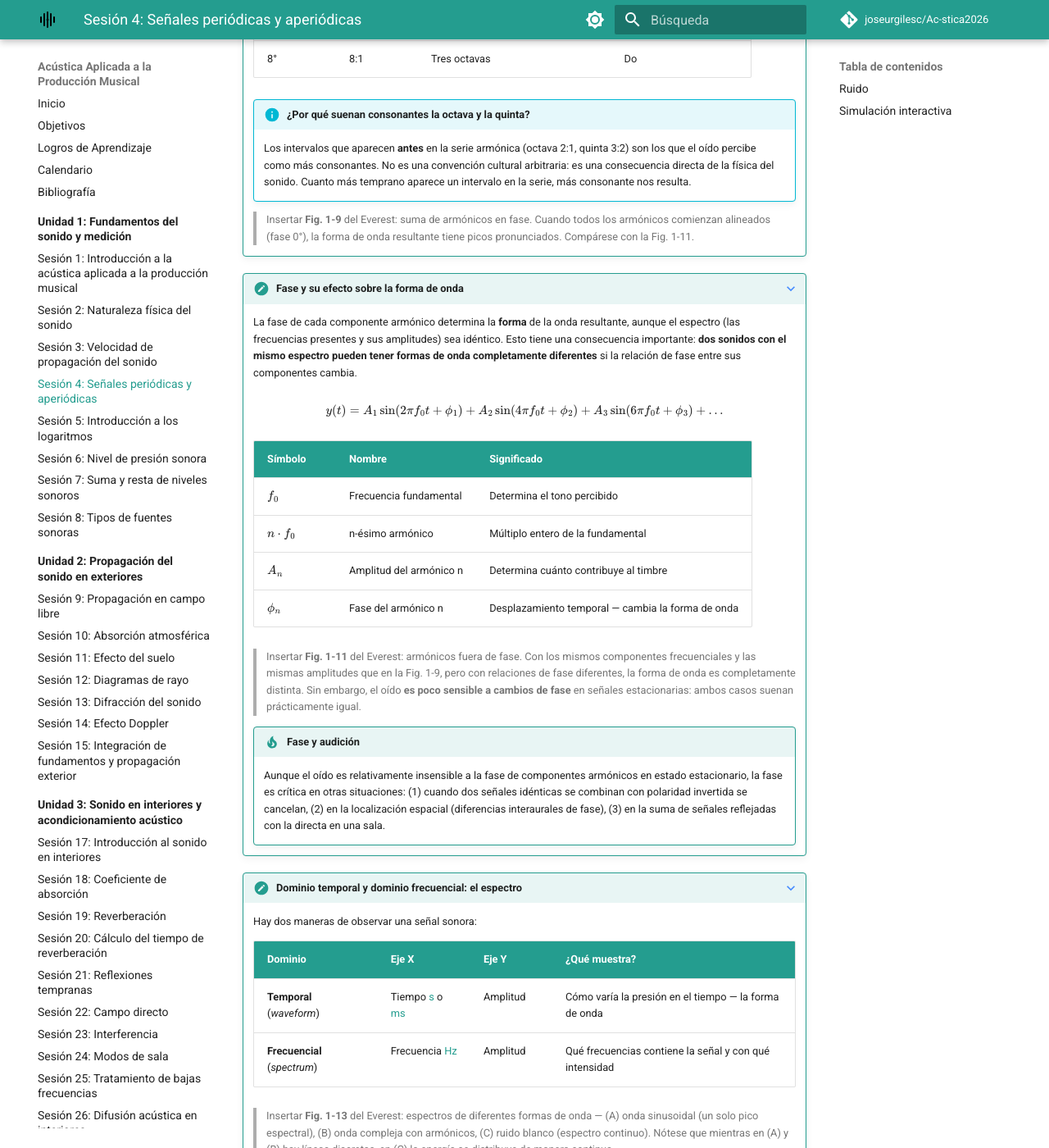
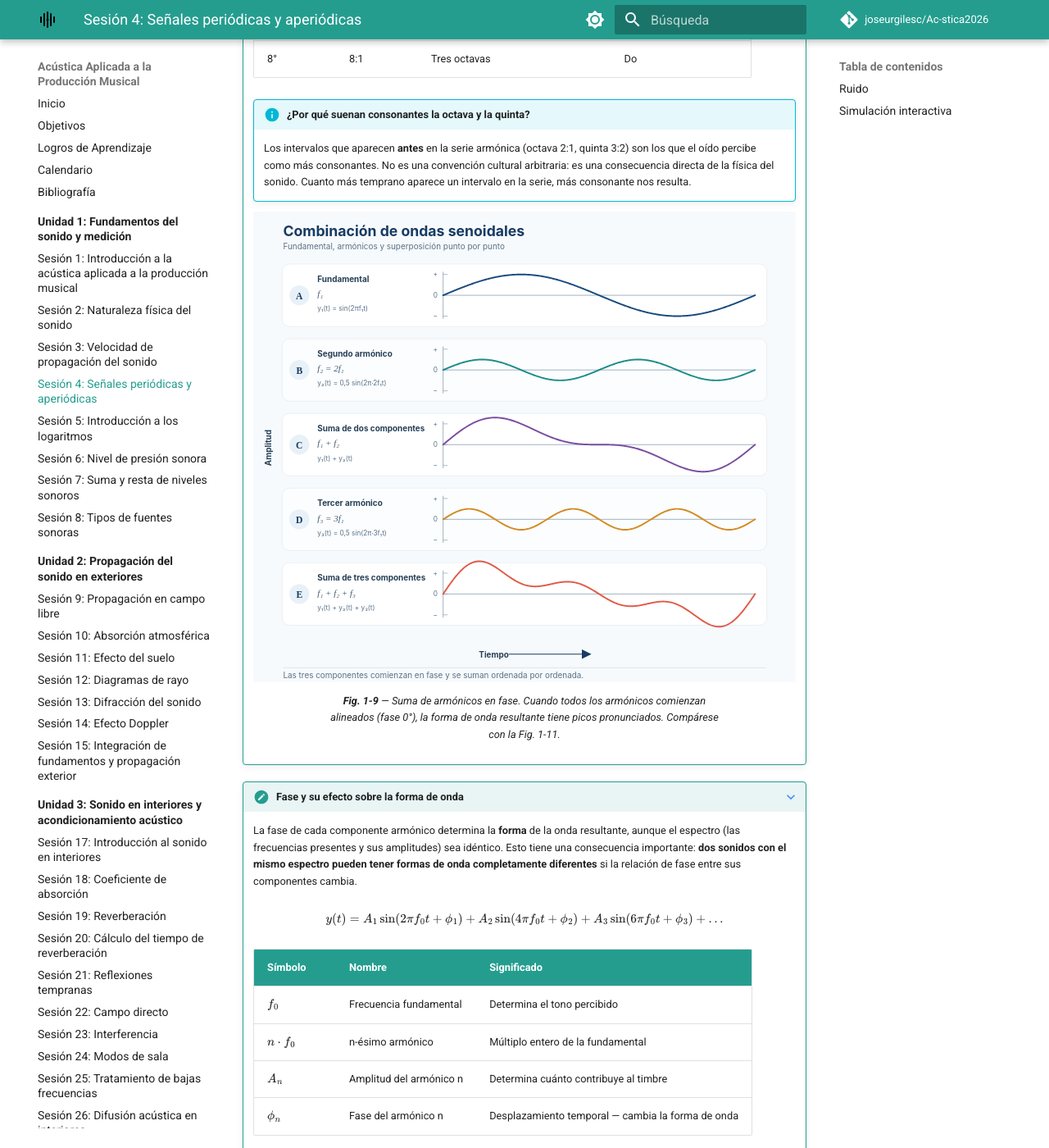
Before and after one commit to joseurgilesc/Ac-stica2026, an MkDocs documentation site: the page built from docs/unidades/U-1-fundamentos-medicion/sesion-04/index.md, in a window 1280 px wide and 1400 px high, scrolled down 2380 px. Shown: the whole window at 82% size. Built offline with MkDocs 1.6.1 and Material for MkDocs 9.7.7, drawn with Linux system fonts in a browser that asks for light colours; comment, search, counter and statistics services are not loaded.

Commit message:
feat: reemplazar Fig 1-9 por SVG combinacion ondas

```diff
--- a/docs/unidades/U-1-fundamentos-medicion/sesion-04/index.md
+++ b/docs/unidades/U-1-fundamentos-medicion/sesion-04/index.md
@@ -83,7 +83,10 @@
     !!! info "¿Por qué suenan consonantes la octava y la quinta?"
         Los intervalos que aparecen **antes** en la serie armónica (octava 2:1, quinta 3:2) son los que el oído percibe como más consonantes. No es una convención cultural arbitraria: es una consecuencia directa de la física del sonido. Cuanto más temprano aparece un intervalo en la serie, más consonante nos resulta.
 
-    > Insertar **Fig. 1-9** del Everest: suma de armónicos en fase. Cuando todos los armónicos comienzan alineados (fase 0°), la forma de onda resultante tiene picos pronunciados. Compárese con la Fig. 1-11.
+    <figure markdown="span">
+      ![Fig. 1-9: Combinacion de ondas sinusoidales](../../../img/combinacion_de_ondas_senoidales.svg)
+      <figcaption>**Fig. 1-9** — Suma de armónicos en fase. Cuando todos los armónicos comienzan alineados (fase 0°), la forma de onda resultante tiene picos pronunciados. Compárese con la Fig. 1-11.</figcaption>
+    </figure>
 
 ???+ note "Fase y su efecto sobre la forma de onda"
 
```
Also changed, not shown: docs/img/combinacion_de_ondas_senoidales.svg (added).
